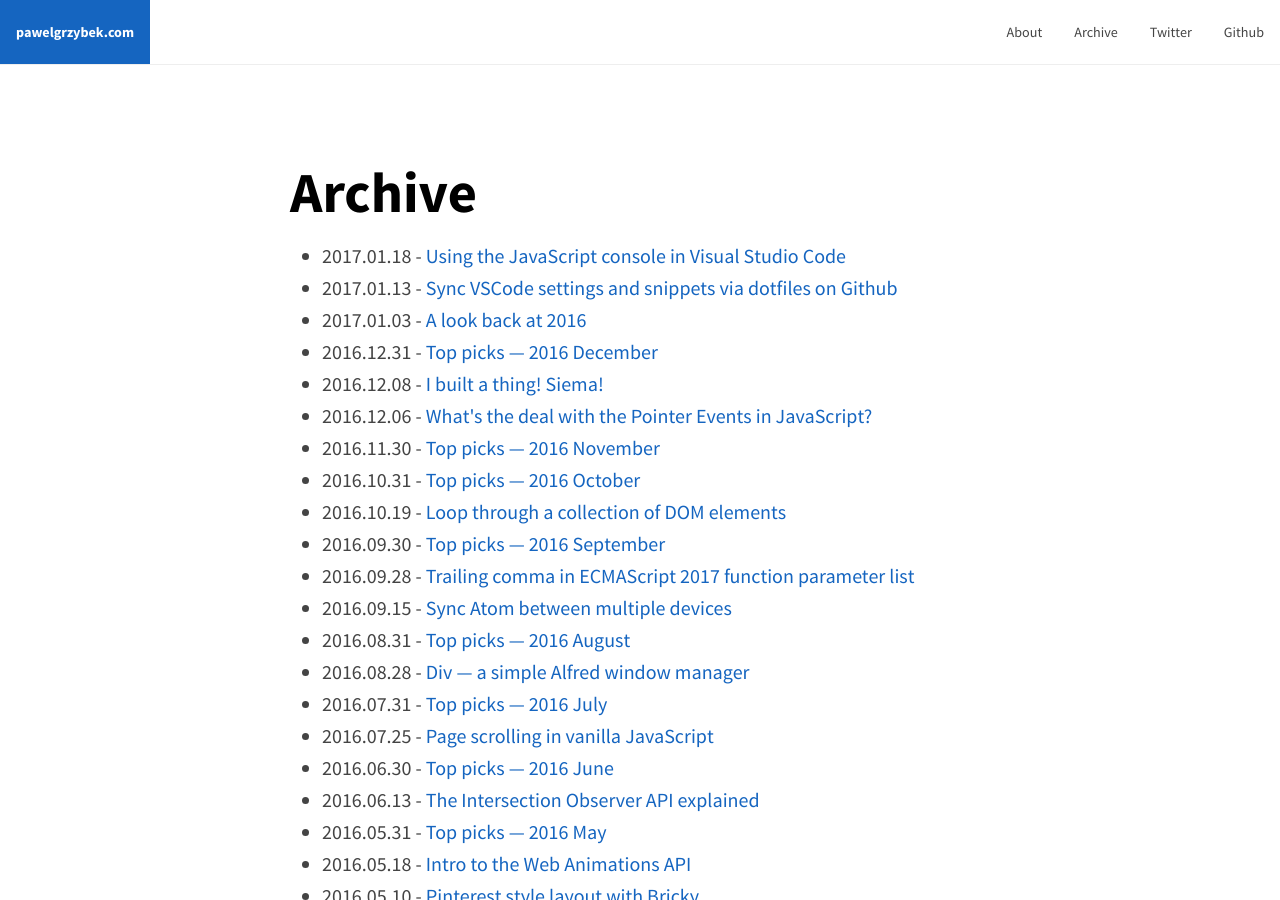
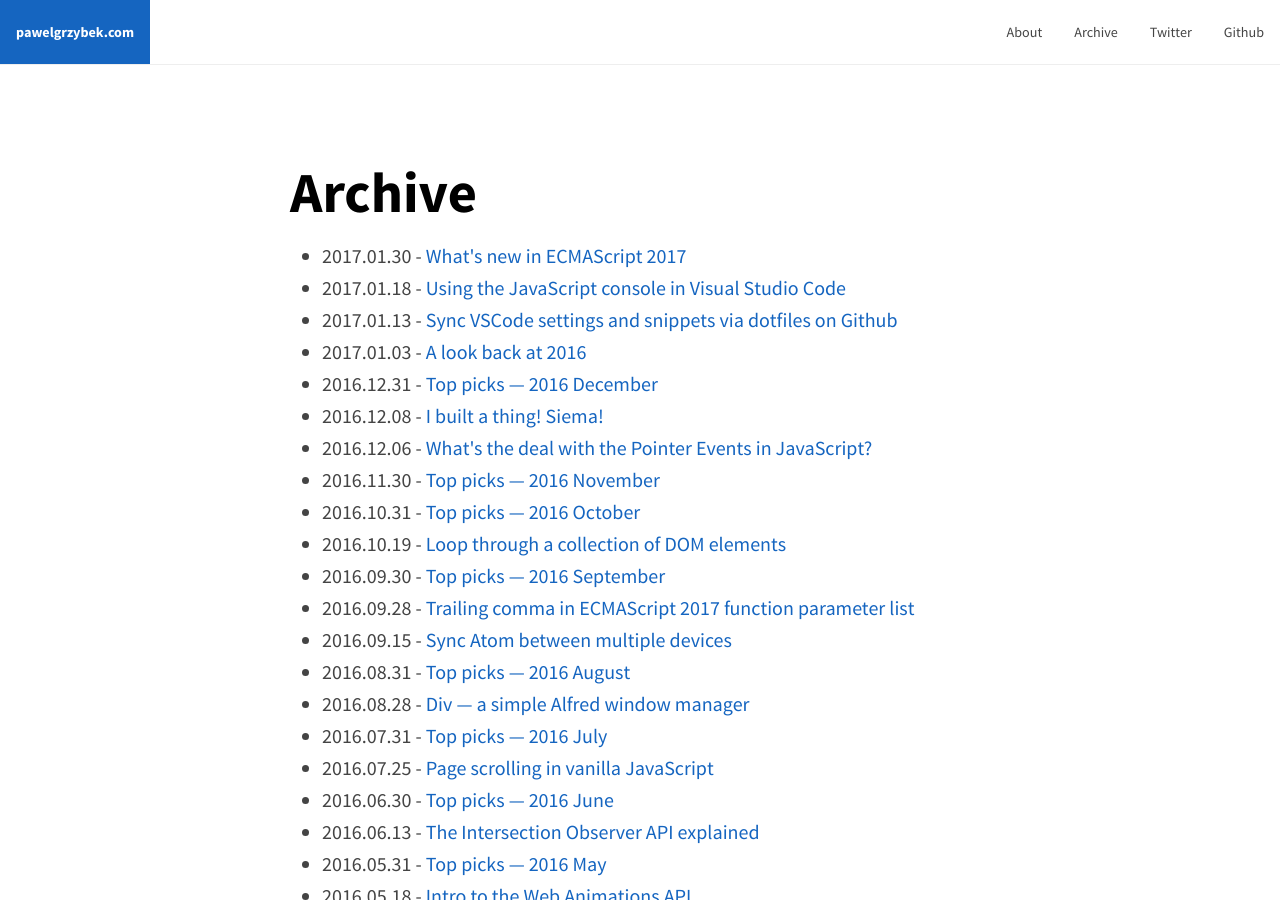
Before and after one commit to kimruddock/pawelgrzybek.github.io, a Jekyll site: the page built from archive.md, in a window 1280 px wide and 900 px high. Built offline with Jekyll 4.4.1, drawn with Linux system fonts in a browser that asks for light colours.

Commit message:
New post: Whats new in ECMAScript 2017

```diff
--- a/_drafts/2017-02-04-whats-new-in-ecmascript-2017.md
+++ b/_posts/2017-01-30-whats-new-in-ecmascript-2017.md
@@ -1,7 +1,7 @@
 ---
 title: What's new in ECMAScript 2017
 excerpt: Introduced in 2015, the ECMAScript annual release plan aims to add to the language any proposals that are ready at the time of the TC39 meeting. Here's what's new in ES2017.
-photo: 2016-02-04.jpg
+photo: 2017-01-30.jpg
 ---
 
 Two years ago when ECMAScript 2015 (colloquially known as a ES6) was standarised there was a massive update to the language. Announced at the same time was a yearly release plan that aims to deliver a new version of the language annually and ship it with the [proposals](https://github.com/tc39/ecma262/blob/master/README.md) that are ready at the time of the TC39 meeting. The list of language improvements is open and you can track it on the [TC39 Github account](https://github.com/tc39/proposals). You can find more info about the process itself [here](https://tc39.github.io/process-document/).
```
Also changed, not shown: other parts of _posts/2017-01-30-whats-new-in-ecmascript-2017.md (+1 -1 lines), photos/2017-01-30.jpg (added).
